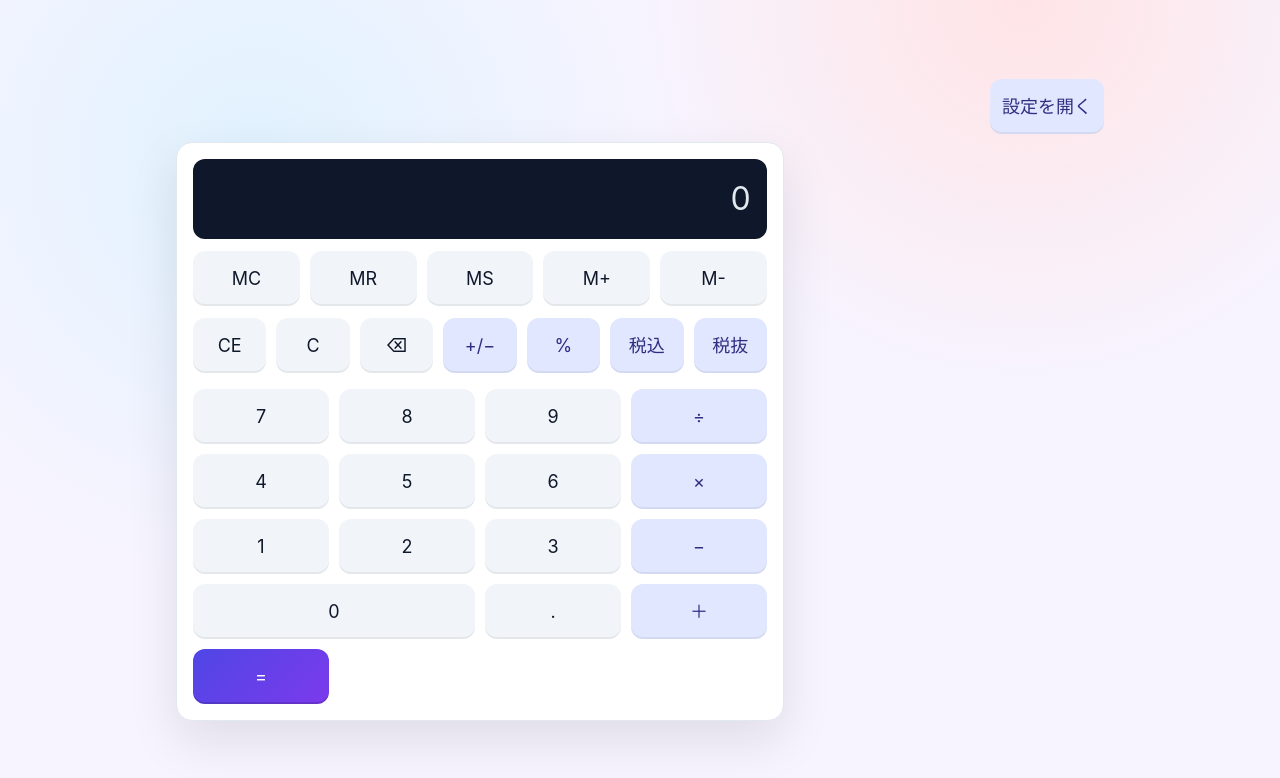
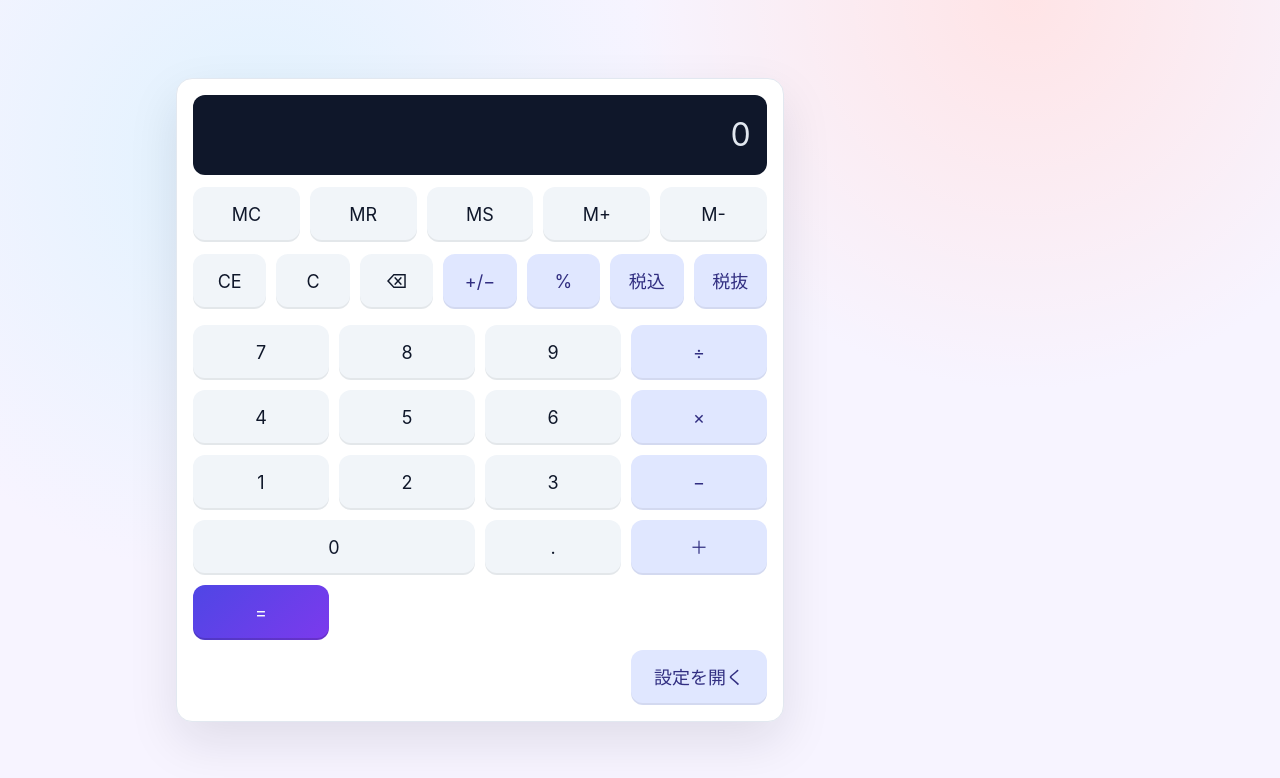
Before and after one commit to luru84/BrowserCalc, a Vue app: page / in a window 1280 px wide. Shown: the top 778 px of the page. Built offline with nearby package versions, Linux system fonts and the light colour scheme.

Commit message:
chore: place settings toggle under plus row

```diff
--- a/src/assets/main.css
+++ b/src/assets/main.css
@@ -10,13 +10,6 @@
 .shell {
   display: grid;
   gap: 16px;
-}
-
-/* 設定トグルボタン */
-.settings-toggle {
-  display: flex;
-  justify-content: flex-end;
-  margin-bottom: 8px;
 }
 
 @media (min-width: 768px) {
@@ -168,3 +161,14 @@
   display: flex;
   gap: 12px;
 }
+
+.settings-toggle-row {
+  margin-top: 10px;
+  display: grid;
+  grid-template-columns: repeat(4, minmax(0, 1fr));
+  gap: 10px;
+}
+
+.settings-toggle-row .btn {
+  height: 100%;
+}
--- a/src/components/CalculatorApp.vue
+++ b/src/components/CalculatorApp.vue
@@ -148,18 +148,6 @@ onBeforeUnmount(() => {
 </script>
 
 <template>
-  <div class="settings-toggle">
-    <button
-      class="btn operator"
-      type="button"
-      @click="showSettings = !showSettings"
-      :aria-expanded="showSettings"
-      aria-controls="settings-panel"
-    >
-      {{ showSettings ? "設定を閉じる" : "設定を開く" }}
-    </button>
-  </div>
-
   <div class="shell">
     <section class="card" aria-label="電卓">
       <div class="display" :class="{ error: indicatorOps.err }" aria-live="polite">
@@ -209,6 +197,21 @@ onBeforeUnmount(() => {
         <button class="btn" type="button" @click="onDecimal" aria-label="小数点">.</button>
         <button class="btn operator" type="button" @click="onOperator('+')" aria-label="足し算">＋</button>
         <button class="btn accent" type="button" @click="onEquals" aria-label="イコール">=</button>
+      </div>
+
+      <div class="settings-toggle-row" aria-label="設定トグル">
+        <div></div>
+        <div></div>
+        <div></div>
+        <button
+          class="btn operator"
+          type="button"
+          @click="showSettings = !showSettings"
+          :aria-expanded="showSettings"
+          aria-controls="settings-panel"
+        >
+          {{ showSettings ? "設定を閉じる" : "設定を開く" }}
+        </button>
       </div>
     </section>
 
```
